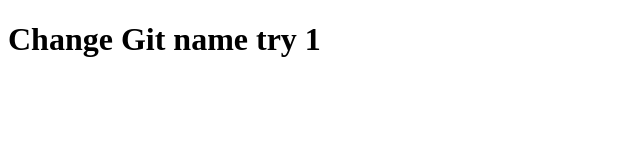
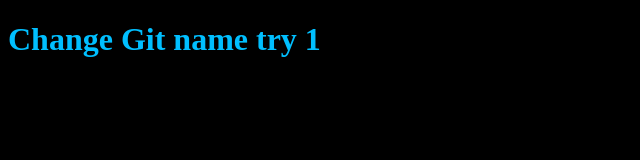
Before and after one commit to leoTechnologyDeveloper/nameChang-MyTry, a plain HTML site: page index.html in a window 1280 px wide. Shown: the whole page, without its empty margins (0-640 px from the left). Drawn offline with Linux system fonts and the light colour scheme.

Commit message:
Se agrega estilos.css y se comecta con index.html

```diff
--- /dev/null
+++ b/estilos.css
@@ -0,0 +1,4 @@
+body{
+    background-color: black;
+    color:  deepskyblue;
+}
--- a/index.html
+++ b/index.html
@@ -4,6 +4,7 @@
     <meta charset="UTF-8" />
     <meta http-equiv="X-UA-Compatible" content="IE=edge" />
     <meta name="viewport" content="width=device-width, initial-scale=1.0" />
+    <link rel="stylesheet" href="estilos.css" />
     <title>Document</title>
   </head>
   <body>
```
